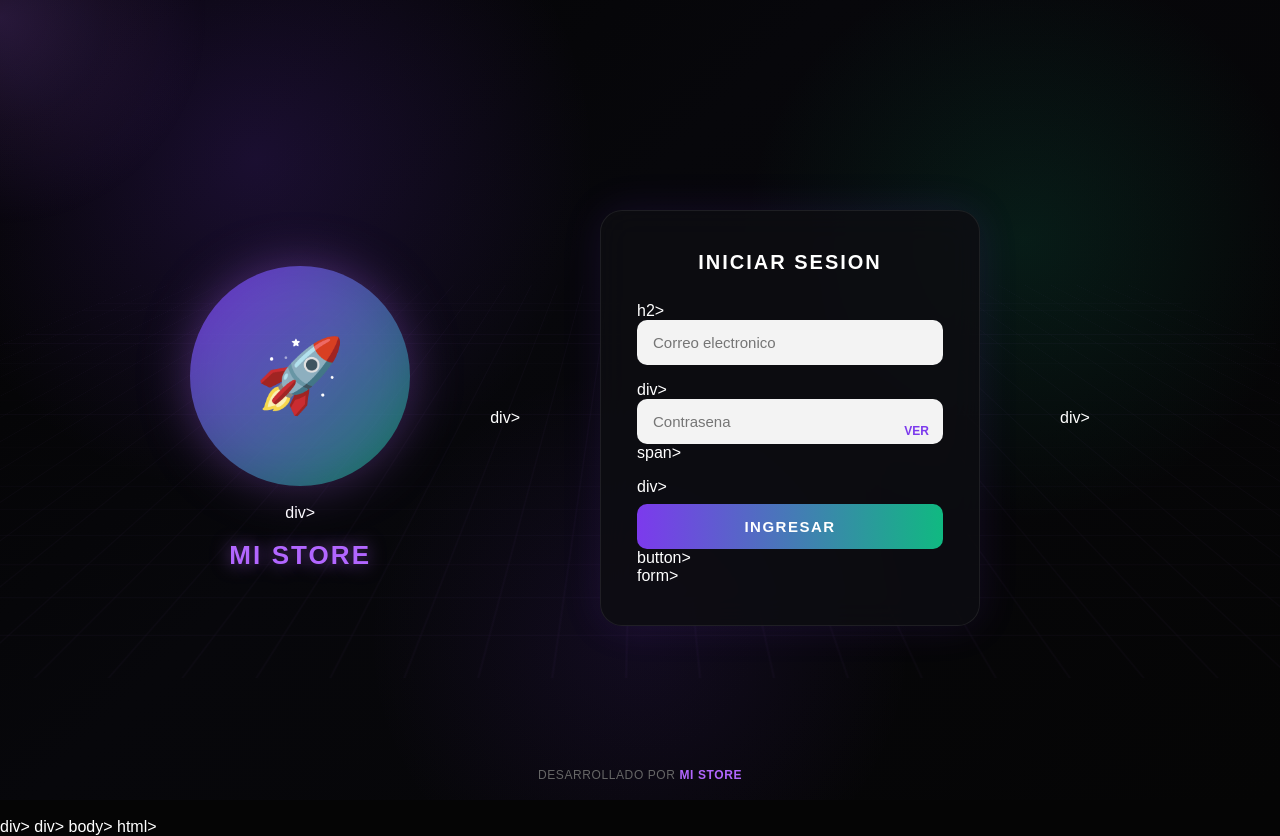
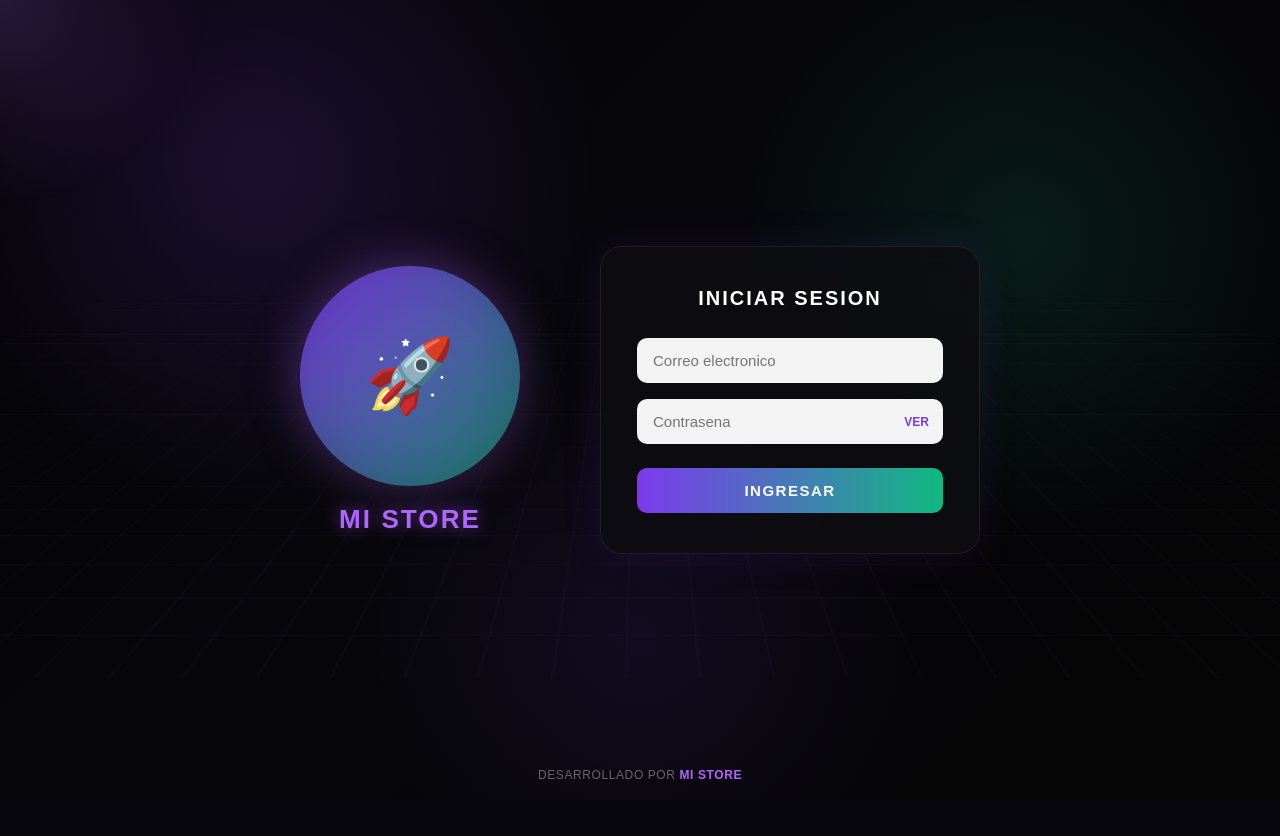
Before and after one commit to sinlimitestv25-coder/mi-store-login, a PHP site: page /mi-store/login.php in a window 1280 px wide. After the commit the page ends 779 px from the top, so only its background shows below. Run offline with PHP 8.4, Linux system fonts and the light colour scheme.

Commit message:
Corregir etiquetas HTML duplicadas en login.php

```diff
--- a/login.php
+++ b/login.php
@@ -1,7 +1,7 @@
 <?php
 // =============================================
-//  login.php - Autenticacion
-//  Redirige al dashboard si ya esta logueado
+// login.php - Autenticacion
+// Redirige al dashboard si ya esta logueado
 // =============================================
 require_once __DIR__ . '/config.php';
 startSession();
@@ -31,9 +31,8 @@ if ($_SERVER['REQUEST_METHOD'] === 'POST') {
             if ($user['estado'] !== 'activo') {
                 $error = 'Tu cuenta esta inactiva o vencida. Contacta al administrador.';
             } else {
-                                          // Guardar sesion
                 $_SESSION['user_id'] = $user['id'];
-                                          $_SESSION['user']    = [
+                $_SESSION['user'] = [
                     'id'       => $user['id'],
                     'nombre'   => $user['nombre'],
                     'email'    => $user['email'],
@@ -54,7 +53,7 @@ if ($_SERVER['REQUEST_METHOD'] === 'POST') {
 <head>
     <meta charset="UTF-8"/>
     <meta name="viewport" content="width=device-width,initial-scale=1.0"/>
-  <title>LOGIN - <?= APP_NAME ?></title>title>
+    <title>LOGIN - <?= APP_NAME ?></title>
 <style>
 *{box-sizing:border-box;}
 html,body{margin:0;padding:0;min-height:100%;font-family:Arial,sans-serif;background:#050505;color:#fff;}
@@ -79,36 +78,35 @@ if ($_SERVER['REQUEST_METHOD'] === 'POST') {
 .footer a{color:#b266ff;text-decoration:none;font-weight:700;}
 @media(max-width:640px){.container{flex-direction:column;gap:32px;padding:60px 20px 80px;}.brand-logo-placeholder{width:150px;height:150px;}}
 </style>
-</head>head>
+</head>
 <body>
-    <div class="bg"></div>div>
-    <div class="grid-lines" id="grid"></div>div>
-    <div class="glow" id="glow"></div>div>
+<div class="bg"></div>
+<div class="grid-lines" id="grid"></div>
+<div class="glow" id="glow"></div>
 <div class="container">
     <div class="brand-side">
-              <!-- Reemplaza por: <img src="logo.png" style="width:220px;height:220px;object-fit:contain;"> -->
-              <div class="brand-logo-placeholder">🚀</div>div>
+        <div class="brand-logo-placeholder">🚀</div>
         <div class="brand-name"><?= APP_NAME ?></div>
-        </div>div>
+    </div>
     <div class="login-card">
-              <h2>Iniciar Sesion</h2>h2>
+        <h2>Iniciar Sesion</h2>
         <form method="POST" action="">
             <div class="input-wrap">
                 <input type="email" name="email" placeholder="Correo electronico" required
                        value="<?= htmlspecialchars($_POST['email'] ?? '') ?>"/>
-                      </div>div>
+            </div>
             <div class="input-wrap">
                 <input type="password" name="password" id="password" placeholder="Contrasena" required/>
-                                <span class="toggle-pass" onclick="togglePass()">VER</span>span>
-                      </div>div>
-                      <button type="submit" class="btn-login">Ingresar</button>button>
+                <span class="toggle-pass" onclick="togglePass()">VER</span>
+            </div>
+            <button type="submit" class="btn-login">Ingresar</button>
             <?php if ($error): ?>
             <div class="error-msg"><?= htmlspecialchars($error) ?></div>
             <?php endif; ?>
-              </form>form>
-        </div>div>
-    </div>div>
-    <div class="footer">DESARROLLADO POR <a href="#"><?= APP_NAME ?></a></div>div>
+        </form>
+    </div>
+</div>
+<div class="footer">DESARROLLADO POR <a href="#"><?= APP_NAME ?></a></div>
 <script>
 var glow=document.getElementById('glow');
 var grid=document.getElementById('grid');
@@ -121,9 +119,5 @@ if ($_SERVER['REQUEST_METHOD'] === 'POST') {
 });
 function togglePass(){var p=document.getElementById('password');p.type=p.type==='password'?'text':'password';}
 </script>
-  </body>body>
-</html>html>
-
-    </script>
-</style></title>
-</head>
+</body>
+</html>
```
Lines whose indentation alone changed are shown as unchanged.
